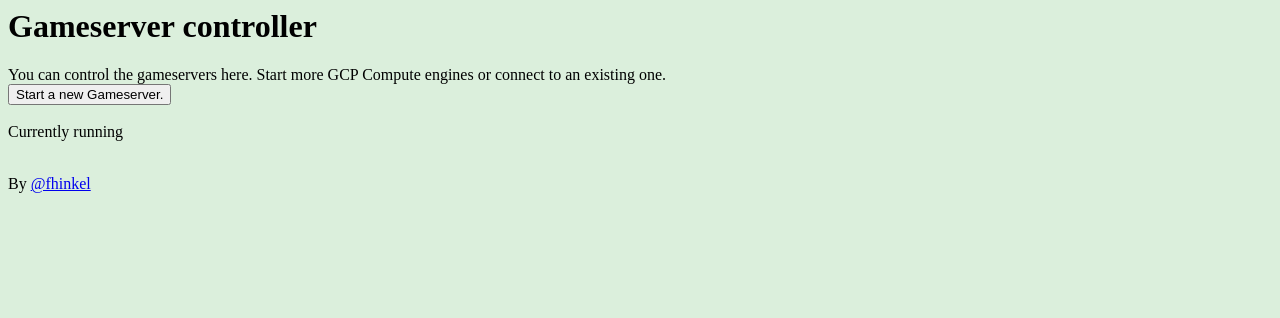
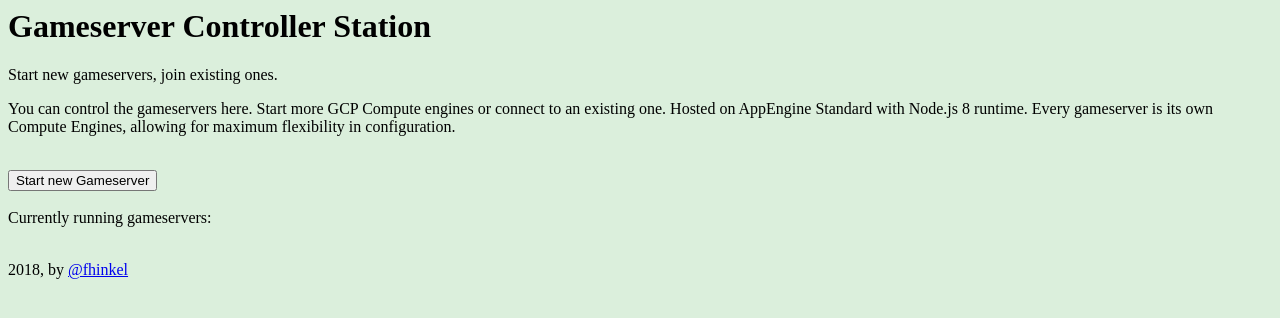
Before and after one commit to fhinkel/control-compute-engine, a website: page public/index.html in a window 1280 px wide. Drawn offline with nearby package versions, Linux system fonts and the light colour scheme; no server answers.

Commit message:
Add a bit more text

```diff
--- a/public/index.css
+++ b/public/index.css
@@ -6,7 +6,6 @@ body {
 }
 
 body p {
-    font-weight: bold;
     color: #000000;
     opacity: 1;
 }
--- a/public/index.html
+++ b/public/index.html
@@ -8,19 +8,23 @@
 <body>
 
     <p>
-        <h1>Gameserver controller</h1>
-        You can control the gameservers here. Start more GCP Compute engines or connect to an existing one.
+        <h1>Gameserver Controller Station</h1>
+        <p>Start new gameservers, join existing ones.</p>
+
+
+        <p>You can control the gameservers here. Start more GCP Compute engines or connect to an existing one.
+        Hosted on AppEngine Standard with Node.js 8 runtime. Every gameserver is its own Compute Engines, allowing for maximum flexibility in configuration. </p>
         <br>
 
-        <button id='startButton'>Start a new Gameserver.</button>
+        <button id='startButton'>Start new Gameserver</button>
 
         <br>
-        <br> Currently running
+        <br> Currently running gameservers:
 
         <ul id='running'></ul>
 
 
-        <br> By
+        <br> 2018, by
         <a href="https://github.com/fhinkel/">@fhinkel</a>
 
     </p>
```
